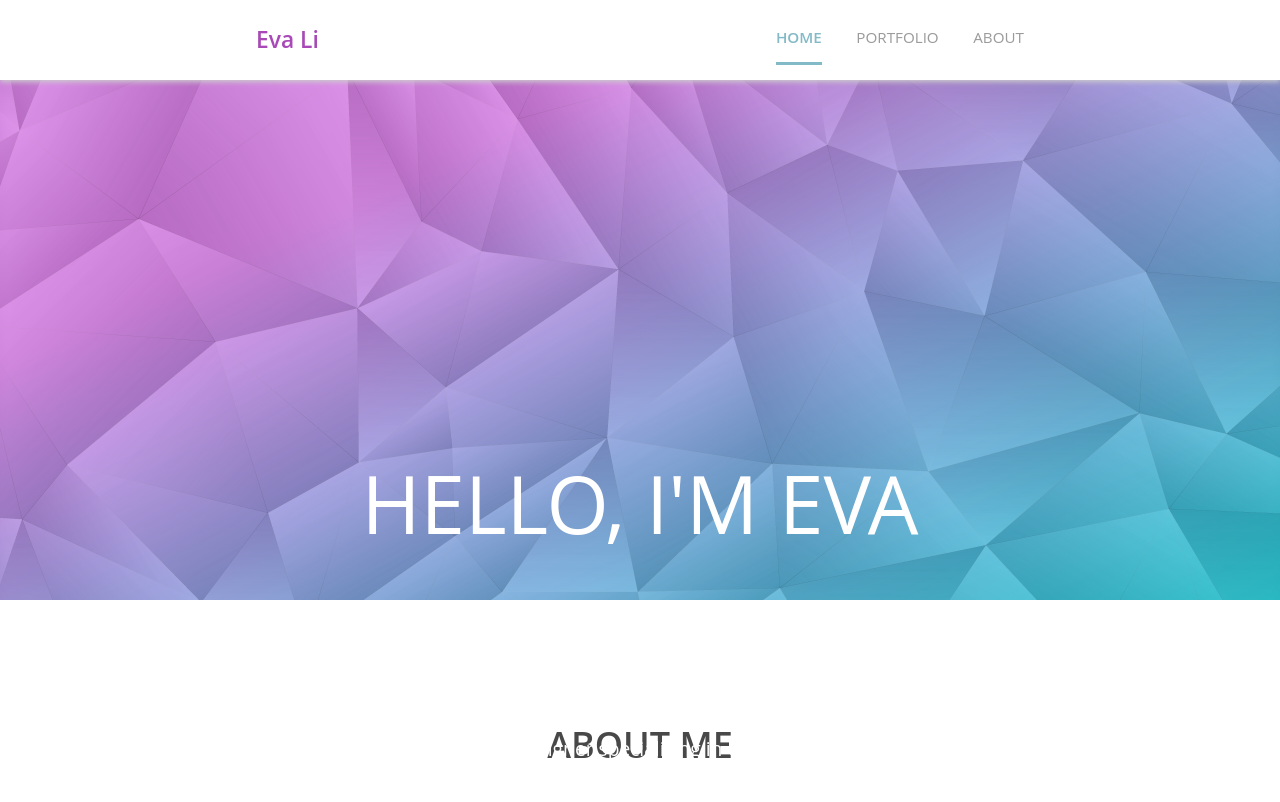
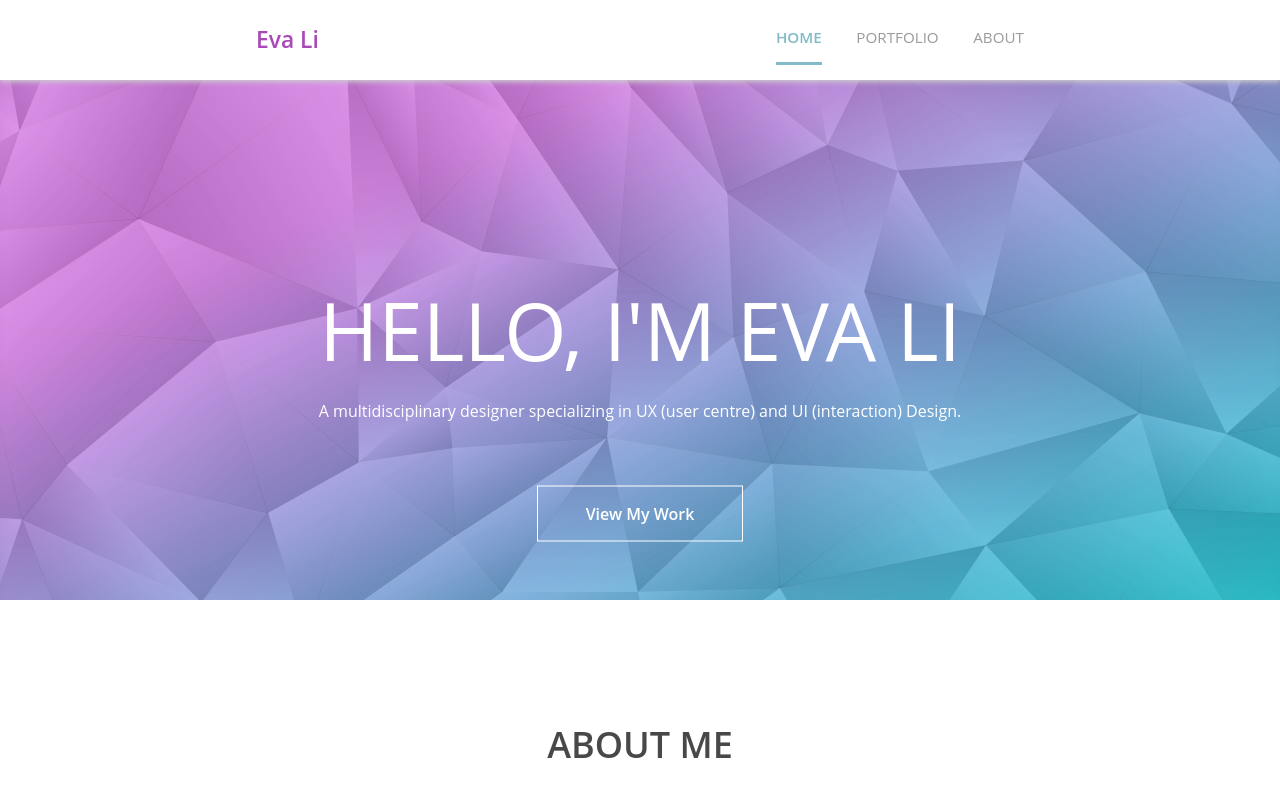
Before and after one commit to EvaLi115/P03_Portfolio, a plain HTML site: page index.html in a window 1280 px wide. Shown: the top 802 px of the page. Drawn offline with Linux system fonts and the light colour scheme.

Commit message:
cover info display: minor fix

```diff
--- a/css/main.css
+++ b/css/main.css
@@ -239,7 +239,7 @@ code {
 button, .button {
   border: 1px solid #FFF;
   padding: 1em 3em;
-	margin: 2em 0;
+	margin: 3em 0;
   text-align: center;
   text-decoration: none;
   display: inline-block;
@@ -343,13 +343,21 @@ button, .button {
 	position: absolute;
 	right: 50%;
 	top: 30%;
-	transform: translate(50%, 50%);
+	transform: translate(50%, 30%);
 	color: #FFFFFF;
+	width: 60%;
+	margin: auto;
 }
 
 .cover_title {
 	font-size: 5em;
 	margin: 0;
+	line-height: normal;
+}
+
+.cover_info {
+	font-size: 1em;
+	line-height: normal;
 }
 /*
 ------------------------------------------------------------------------- Page Cover Style END HERE
```
